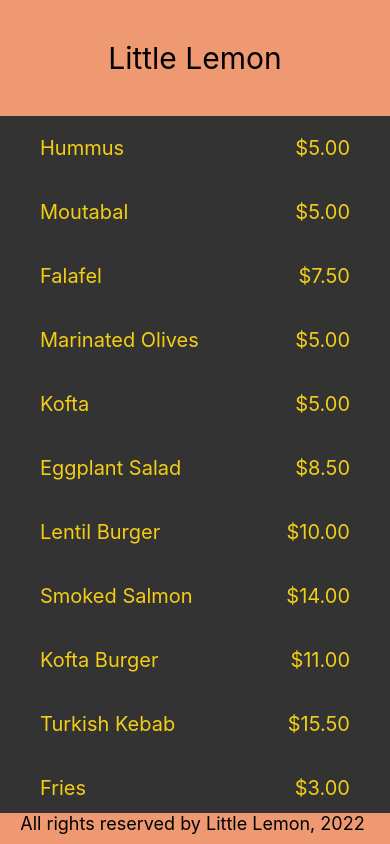
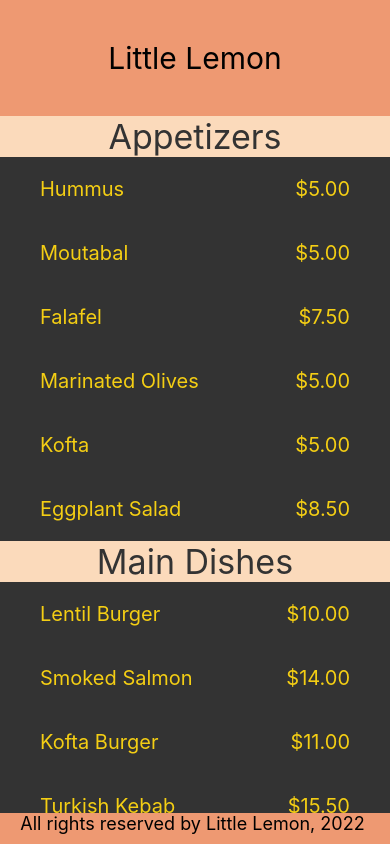
Before and after one commit to vipulpathak113/LittleLemonApp, a React Native app: screen / in a window 390 px wide. Built offline with nearby package versions, Linux system fonts and the light colour scheme.

Commit message:
section list

```diff
--- a/App.tsx
+++ b/App.tsx
@@ -4,13 +4,14 @@
 import Footer from "./components/Footer";
 import WelcomeScreen from "./components/WelcomeScreen";
 import MenuItems from "./components/MenuItems";
+import SectionItems from "./components/SectionItems";
 
 export default function App() {
   return (
     <>
       <View style={appStyle.appView}>
         <Header />
-        <MenuItems/>
+        <SectionItems/>
       </View>
       <View style={appStyle.appFooter}>
         <Footer />
--- /dev/null
+++ b/components/SectionItems.jsx
@@ -0,0 +1,97 @@
+import { View, Text, SectionList, StyleSheet } from "react-native";
+import React from "react";
+
+const menuItemsToDisplay = [
+  {
+    title: "Appetizers",
+    data: [
+      { name: "Hummus", price: "$5.00" },
+      { name: "Moutabal", price: "$5.00" },
+      { name: "Falafel", price: "$7.50" },
+      { name: "Marinated Olives", price: "$5.00" },
+      { name: "Kofta", price: "$5.00" },
+      { name: "Eggplant Salad", price: "$8.50" },
+    ],
+  },
+  {
+    title: "Main Dishes",
+    data: [
+      { name: "Lentil Burger", price: "$10.00" },
+      { name: "Smoked Salmon", price: "$14.00" },
+      { name: "Kofta Burger", price: "$11.00" },
+      { name: "Turkish Kebab", price: "$15.50" },
+    ],
+  },
+  {
+    title: "Sides",
+    data: [
+      { name: "Fries", price: "$3.00", id: "11K" },
+      { name: "Buttered Rice", price: "$3.00" },
+      { name: "Bread Sticks", price: "$3.00" },
+      { name: "Pita Pocket", price: "$3.00" },
+      { name: "Lentil Soup", price: "$3.75" },
+      { name: "Greek Salad", price: "$6.00" },
+      { name: "Rice Pilaf", price: "$4.00" },
+    ],
+  },
+  {
+    title: "Desserts",
+    data: [
+      { name: "Baklava", price: "$3.00" },
+      { name: "Tartufo", price: "$3.00" },
+      { name: "Tiramisu", price: "$5.00" },
+      { name: "Panna Cotta", price: "$5.00" },
+    ],
+  },
+];
+
+const Item = ({ name, price }) => (
+  <View style={menuStyle.innerContainer}>
+    <Text style={menuStyle.itemText}>{name}</Text>
+    <Text style={menuStyle.itemText}>{price}</Text>
+  </View>
+);
+
+export default function SectionItems() {
+  const renderItem = ({ item: { name, price } }) => (
+    <Item name={name} price={price} />
+  );
+
+  const renderSectionHeader = ({ section: { title } }) => (
+    <Text style={menuStyle.sectionHeader}>{title}</Text>
+  );
+
+  return (
+    <View style={menuStyle.container}>
+      <SectionList
+        sections={menuItemsToDisplay}
+        renderItem={renderItem}
+        renderSectionHeader={renderSectionHeader}
+        keyExtractor={(item,index)=> item+index}
+      />
+    </View>
+  );
+}
+
+const menuStyle = StyleSheet.create({
+  container: {
+    flex: 1,
+  },
+  innerContainer: {
+    paddingHorizontal: 40,
+    paddingVertical: 20,
+    flexDirection: "row",
+    justifyContent: "space-between",
+  },
+  itemText: {
+    color: "#F4CE14",
+    fontSize: 20,
+  },
+  sectionHeader: {
+    backgroundColor: "#fbdabb",
+    color: "#333333",
+    fontSize: 34,
+    flexWrap: "wrap",
+    textAlign: "center",
+  },
+});
```
Also changed, not shown: components/MenuItems.jsx (line endings or trailing spaces).
